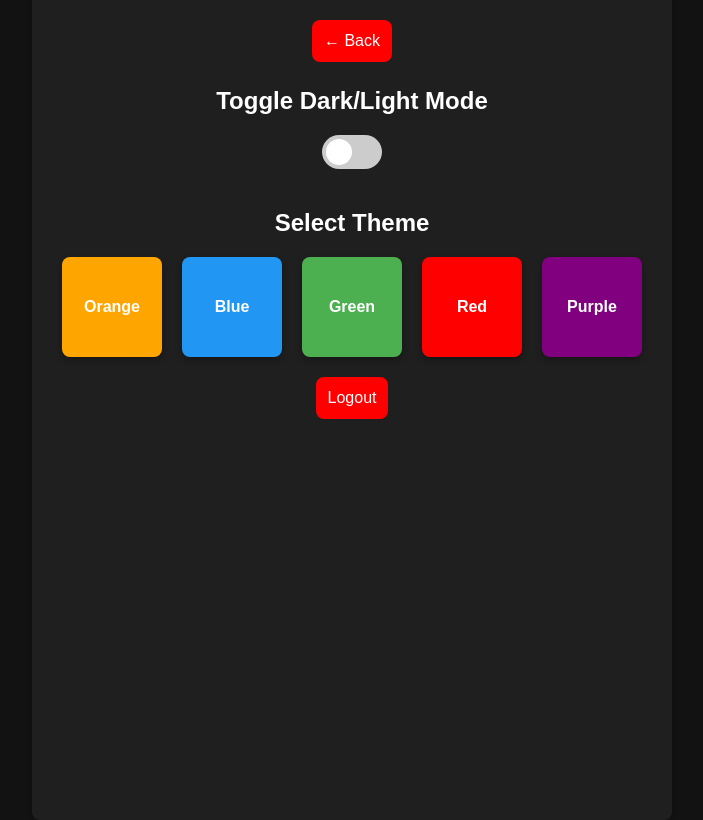
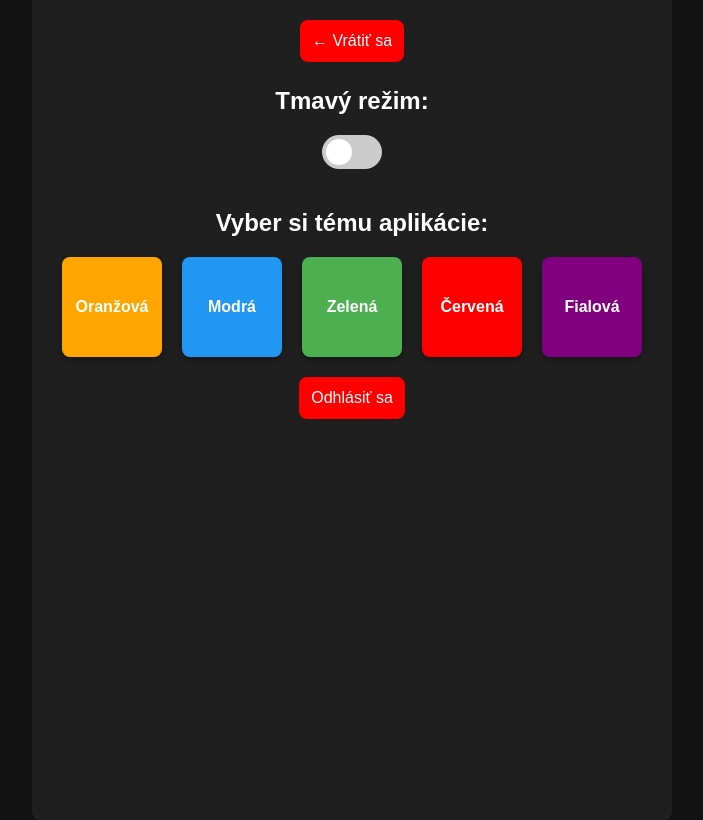
Before and after one commit to CaptainRepus/Idk, a Flask app: page /settings in a window 1280 px wide. Shown: the whole page, without its empty margins (288-991 px from the left). Run offline with Flask 3, Linux system fonts and the light colour scheme.

Commit message:
minicheckpoint

```diff
--- a/modules/chat/__init__.py
+++ b/modules/chat/__init__.py
@@ -30,12 +30,12 @@ def get_story():
             model="gpt-3.5-turbo",
             messages=[{
                 "role": "system",
-                "content": "You are a creative writer."
+                "content": "Si kreatívny spisovateľ."
             }, {
                 "role":
                 "user",
                 "content":
-                f"Write a very very short sales industry story featuring {random_name}."
+                f"Napíš veľmi krátky príbeh v slovenčine z oblasti predaja, v ktorom bude hrať {random_name}."
             }],
             max_tokens=250)
         ai_story = response.choices[0].message['content'].strip()
--- a/static/chat.js
+++ b/static/chat.js
@@ -2,37 +2,40 @@ document.addEventListener("DOMContentLoaded", () => {
   const chatBox = document.getElementById("chat-box");
   const userInput = document.getElementById("user-input");
   const sendButton = document.getElementById("send-button");
-  const nextButton = document.createElement("button"); // Create the Next button
+  const nextButton = document.createElement("button");
   const backButton = document.getElementById("back-button");
   const dropdownButton = document.getElementById("dropdown-button");
   const dropdownContent = document.getElementById("dropdown-content");
 
   nextButton.id = "next-button";
   nextButton.textContent = "Next";
-  nextButton.style.display = "none"; // Initially hidden
-
+  nextButton.style.display = "none";
   document.querySelector(".message-input-container").appendChild(nextButton);
 
-  const openMenuButton = document.createElement("button"); // Create the Open Menu button
+  const openMenuButton = document.createElement("button");
   openMenuButton.id = "open-menu-button";
-  openMenuButton.textContent = "Open Menu";
-  openMenuButton.style.display = "none"; // Initially hidden
+  openMenuButton.textContent = "Otvoriť menu";
+  openMenuButton.style.display = "none";
   document.querySelector(".message-input-container").appendChild(openMenuButton);
 
   const steps = [
-    { type: "welcome", content: `Welcome, ${username}! Click "Next" to continue.` },
-    { type: "api", content: "Motivational quote" },
+    { type: "welcome", content: `Vitaj späť, ${username}! Klikni "Ďalej" pre tvoj motivačný impulz na dnešok:` },
+    { type: "api", content: "Motivácia dňa v slovenčine" },
     { type: "image", content: '<img src="/static/images/team_photo.jpg" alt="Team Photo">' },
-    { type: "level", content: `Your level: ${userLevel}, XP to next level: 100.` },
+    { type: "level", content: `Tvoj level: ${userLevel}, XP do ďalšieho levlu: 100.` },
     { type: "api_story", content: "Generate sales story" },
-    { type: "final", content: "Are you ready to conquer the day?" },
+    { type: "final", content: "Čo by si chcel dnes robiť?" },
   ];
 
-  const currentDate = new Date().toISOString().split("T")[0]; // Get the current date in YYYY-MM-DD format
+  const currentDate = new Date().toISOString().split("T")[0];
+  let currentStep = 0;
+  let startDayButtonDisplayed = false;
+  let loadingMessageElem;
 
-  let currentStep = 0;
-  let startDayButtonDisplayed = false; // Flag to track if the 'Start the Day' button has been displayed
-  let loadingMessageElem; // Variable to hold the loading message element
+  // Add the clearAllMessages function here
+  const clearAllMessages = () => {
+    chatBox.innerHTML = ''; // Clear all existing messages
+  };
 
   const addMessage = (content, type) => {
     const messageElem = document.createElement("div");
@@ -40,11 +43,11 @@ document.addEventListener("DOMContentLoaded", () => {
     messageElem.innerHTML = `<p>${content}</p>`;
     chatBox.appendChild(messageElem);
     chatBox.scrollTop = chatBox.scrollHeight;
-    return messageElem; // Return the created message element
+    return messageElem;
   };
 
   const showLoadingMessage = () => {
-    loadingMessageElem = addMessage("AI generating motivation/story...", "loading");
+    loadingMessageElem = addMessage("AI generuje...", "Načítava...");
   };
 
   const hideLoadingMessage = () => {
@@ -66,8 +69,8 @@ document.addEventListener("DOMContentLoaded", () => {
       hideLoadingMessage();
       if (data.message) {
         addMessage(data.message, "received");
-        if (currentStep < steps.length - 1) showNextButton(); // Show Next button until the last step
-        else showStartDayButton(); // Show Start Day button at the last step
+        if (currentStep < steps.length - 1) showNextButton();
+        else showStartDayButton();
       } else if (data.error) {
         addMessage("Error: " + data.error, "received");
         showNextButton();
@@ -106,48 +109,46 @@ document.addEventListener("DOMContentLoaded", () => {
   };
 
   const showStartDayButton = () => {
-    // Check if the Start Day button has already been displayed
     if (!startDayButtonDisplayed) {
-      startDayButtonDisplayed = true; // Mark flag as true
+      startDayButtonDisplayed = true;
       nextButton.style.display = "none";
       const startDayButton = document.createElement("button");
       startDayButton.id = "start-day-button";
-      startDayButton.textContent = "Start the Day";
+      startDayButton.textContent = "Začať deň";
       document.querySelector(".message-input-container").appendChild(startDayButton);
       startDayButton.addEventListener("click", () => {
+        clearAllMessages(); // Clear all previous messages
+        const finalMessage = "Si pripravený začať deň?";
+        addMessage(finalMessage, "received");
         displayActionButtons();
-        startDayButton.remove(); // Remove Start the Day button
+        startDayButton.remove();
       });
     }
   };
 
   const displayActionButtons = () => {
     const buttonsData = [
-      { text: "New report", color: "#FF6666" },
-      { text: "Active reports", color: "#FF3333" },
-      { text: "Notifications", color: "#FF0000" },
-      { text: "Values", color: "#CC0000" },
-      { text: "Personal growth", color: "#990000" },
-      { text: "Help us improve", color: "#660000" },
+      { text: "Nový report", color: "#FF6666" },
+      { text: "Aktívne reporty", color: "#FF3333" },
+      { text: "Oznámenia", color: "#FF0000" },
+      { text: "Hodnoty", color: "#CC0000" },
+      { text: "Osobný rozvoj", color: "#990000" },
+      { text: "Vylepšiť predaj", color: "#660000" },
     ];
 
-    clearMessageContainer(); // Clear existing buttons
+    clearMessageContainer();
 
     buttonsData.forEach((btnData) => {
       const actionButton = document.createElement("button");
       actionButton.textContent = btnData.text;
       actionButton.style.backgroundColor = btnData.color;
-      actionButton.className = "action-button"; // Add a class for consistent styling
-
+      actionButton.className = "action-button";
       document.querySelector(".message-input-container").appendChild(actionButton);
-
       actionButton.addEventListener("click", () => {
-        if (btnData.text === "New report") {
-          addMessage("Okay, so we are going to create a new report. Check if it's a new or existing customer.", "received");
-          // Show new buttons for "New customer" and "Old customer"
+        if (btnData.text === "Nový report") {
+          addMessage("Skvelé! Poďme začať s tvojim novým reportom. Chceš pridať report pre nového klienta alebo existujúceho klienta?", "received");
           displayNewCustomerOptions();
         } else {
-          // Placeholder for future routing or actions
           alert(`Action for ${btnData.text} button`);
         }
       });
@@ -156,22 +157,19 @@ document.addEventListener("DOMContentLoaded", () => {
 
   const displayNewCustomerOptions = () => {
     const newCustomerOptions = [
-      { text: "New customer", color: "#FF6666" },
-      { text: "Old customer", color: "#FF3333" },
+      { text: "Nový zákazník", color: "#FF6666" },
+      { text: "Starý zákazník", color: "#FF3333" },
     ];
 
-    clearMessageContainer(); // Clear existing buttons
-
+    clearMessageContainer();
     newCustomerOptions.forEach((option) => {
       const optionButton = document.createElement("button");
       optionButton.textContent = option.text;
       optionButton.style.backgroundColor = option.color;
-      optionButton.className = "action-button"; // Add a class for consistent styling
+      optionButton.className = "action-button";
 
       document.querySelector(".message-input-container").appendChild(optionButton);
-
       optionButton.addEventListener("click", () => {
-        // Placeholder for future routing or actions
         alert(`Action for ${option.text} button`);
       });
     });
@@ -179,13 +177,12 @@ document.addEventListener("DOMContentLoaded", () => {
 
   const clearMessageContainer = () => {
     const container = document.querySelector(".message-input-container");
-    container.innerHTML = ""; // Clear all existing content
+    container.innerHTML = "";
   };
 
   const handleNextStep = () => {
     const step = steps[currentStep];
     currentStep += 1;
-
     if (step.type === "api") {
       fetchAIResponse(step.content);
     } else if (step.type === "api_story") {
@@ -202,23 +199,19 @@ document.addEventListener("DOMContentLoaded", () => {
 
   const initChatFlow = () => {
     if (lastWelcomeDate === currentDate) {
-      // If the welcome messages were shown today, show the Open Menu button for returning users
       userInput.style.display = "none";
       sendButton.style.display = "none";
-      addMessage(`Welcome back, ${username}! Click "Open Menu" to continue.`, "received");
+      addMessage(`Vítaj späť, ${username}! Klikni na "Otvoriť menu" pre pokračovanie`, "received");
       openMenuButton.style.display = "inline";
     } else {
-      // If the welcome messages were not shown today, proceed with the steps
       handleNextStep();
-      // Update the last welcome date on the server
       fetch("/chat/update_welcome_date", { method: "POST" });
     }
   };
 
   openMenuButton.addEventListener("click", () => {
-    // Display action buttons when "Open Menu" is clicked
     displayActionButtons();
-    openMenuButton.style.display = "none"; // Hide the Open Menu button
+    openMenuButton.style.display = "none";
   });
 
   nextButton.addEventListener("click", () => {
@@ -241,31 +234,25 @@ document.addEventListener("DOMContentLoaded", () => {
     }
   });
 
-  // Initialize the chat flow based on the last welcome date
   initChatFlow();
 
-  // Redirect to settings page on dropdown button click
   dropdownButton.addEventListener("click", () => {
     window.location.href = "/settings";
   });
 
-  // Logout button handling
   document.getElementById("logout-button").addEventListener("click", () => {
-    // You need to implement the backend route for logout if not already done.
     fetch("/auth/logout", { method: "POST" })
       .then(response => {
         if (response.ok) {
             window.location.href = "/auth/login";
         } else {
-            alert("Logout failed!");
+            alert("Odhlásenie zlyhalo!");
         }
     })
     .catch(error => console.error("Error logging out:", error));
   });
 
-  // Back button handling
   backButton.addEventListener("click", () => {
-    // Clear the current buttons and display the basic action buttons
     clearMessageContainer();
     displayActionButtons();
   });
--- a/static/script.js
+++ b/static/script.js
@@ -2,6 +2,7 @@ document.addEventListener('DOMContentLoaded', () => {
     const messageInput = document.getElementById('messageInput');
     const sendButton = document.getElementById('sendButton');
     const chatMessages = document.querySelector('.chat-messages');
+    const themeBoxes = document.querySelectorAll('.theme-box');
 
     function sendMessage() {
         const messageText = messageInput.value.trim();
@@ -70,7 +71,7 @@ document.addEventListener('DOMContentLoaded', () => {
             })
             .then(data => {
                 if (data.includes('Invalid PIN')) {
-                    alert('Invalid PIN');
+                    alert('Nesprávny PIN');
                 } else if (data.includes('/welcome_user')) {
                     const params = new URLSearchParams(data.split('?')[1]);
                     const username = params.get('username');
@@ -90,47 +91,27 @@ document.addEventListener('DOMContentLoaded', () => {
             localStorage.removeItem('username');
         });
     }
-});
 
-document.addEventListener('DOMContentLoaded', () => {
-    const isLoggedIn = localStorage.getItem('isLoggedIn');
-    const username = localStorage.getItem('username');
+    // Apply theme to homepage buttons
+    const applyThemeToButtons = (theme) => {
+        const buttons = document.querySelectorAll('.action-button');
+        buttons.forEach(button => {
+            button.className = 'action-button'; // Reset class to default
+            button.classList.add(`theme-${theme}`);
+        });
+    };
 
-    if (isLoggedIn === 'true' && username) {
-        if (window.location.pathname === '/' || window.location.pathname === '/auth/login' || window.location.pathname === '/auth/register') {
-            window.location.href = '/chat/index';
-        }
-    }
-});
-
-document.addEventListener('DOMContentLoaded', () => {
-    const form = document.getElementById('loginForm');
-    const inputs = document.querySelectorAll('.pin-inputs input');
-    inputs.forEach((input, index) => {
-        input.addEventListener('input', () => {
-            if (input.value.length && index < inputs.length - 1) {
-                inputs[index + 1].focus();
-            }
-            if (input.value.length === 0 && index > 0) {
-                inputs[index - 1].focus();
-            }
-            if (Array.from(inputs).every(input => input.value.length === 1)) {
-                form.submit();
-            }
-        });
-    });
-});
-document.addEventListener('DOMContentLoaded', () => {
-    const toggle = document.getElementById('dark-mode-toggle');
-    const themeBoxes = document.querySelectorAll('.theme-box');
-
+    // Update the applyTheme function
     const applyTheme = (theme) => {
         document.body.className = ''; // Clear all classes
         document.body.classList.add(theme);
         localStorage.setItem('theme', theme);
+        applyThemeToButtons(theme);  // Apply theme to homepage buttons
     };
 
     // Initialize dark mode based on localStorage value
+    const toggle = document.getElementById('dark-mode-toggle');
+
     if (toggle) {
         toggle.addEventListener('change', () => {
             document.body.classList.toggle('dark-mode', toggle.checked);
@@ -156,7 +137,6 @@ document.addEventListener('DOMContentLoaded', () => {
         });
     });
 
-    // Back button navigation
     const backButton = document.getElementById('back-button');
     if (backButton) {
         backButton.addEventListener('click', () => {
--- a/static/style.css
+++ b/static/style.css
@@ -10,6 +10,7 @@ body, html {
 }
 .backbutton{
     width: 15%;
+    height: 50%;
 }
 /* General Button Style */
 button {
@@ -20,7 +21,25 @@ button {
     margin: 5px;
     cursor: pointer;
 }
+.action-button.theme-orange {
+    background-color: #FFA500;
+}
 
+.action-button.theme-blue {
+    background-color: #2196F3;
+}
+
+.action-button.theme-green {
+    background-color: #4CAF50;
+}
+
+.action-button.theme-red {
+    background-color: #FF0000;
+}
+
+.action-button.theme-purple {
+    background-color: #800080;
+}
 /* Settings Container */
 .settings-container {
     width: 600px; /* Set fixed width */
@@ -169,7 +188,6 @@ body.dark-mode input {
 .nav-container {
     width: 600px; /* Match the chat container width */
     background-color: #1f1f1f; /* Slightly lighter dark background for container */
-    padding: 10px;
     display: flex;
     justify-content: space-between;
     align-items: center;
--- a/templates/auth/login.html
+++ b/templates/auth/login.html
@@ -5,15 +5,15 @@
 {% block content %}
 <div class="container">
     <div class="login-container">
-        <h1>Welcome</h1>
-        <p>Please enter your 5-digit PIN to continue.<br>If you have any issues logging in, contact your manager.</p>
+        <h1>Vítaj</h1>
+        <p>Prosím, zadaj svoj 5-ciferný kód na pokračovanie. Ak máš nejaké problémy s prihlásením, kontaktuj svojho manažéra.</p>
         <form id="loginForm" action="{{ url_for('auth.auth_login') }}" method="post">
             <div class="pin-inputs">
                 {% for i in range(1, 6) %}
                 <input type="text" maxlength="1" name="pin{{ i }}" required>
                 {% endfor %}
             </div>
-            <button type="submit">Continue</button>
+            <button type="submit">Pokračovať</button>
         </form>
     </div>
 </div>
--- a/templates/settings.html
+++ b/templates/settings.html
@@ -4,26 +4,26 @@
 
 {% block content %}
 <div class="settings-container">
-    <button id="back-button">← Back</button>
+    <button id="back-button">← Vrátiť sa</button>
 
     <div class="toggle-container">
-        <h2>Toggle Dark/Light Mode</h2>
+        <h2>Tmavý režim:</h2>
         <label class="switch">
             <input type="checkbox" id="dark-mode-toggle">
             <span class="slider round"></span>
         </label>
     </div>
-    <h2>Select Theme</h2>
+    <h2>Vyber si tému aplikácie:</h2>
     <div class="theme-selection">
 
-        <div class="theme-box" id="theme-orange" style="background-color: #FFA500;">Orange</div>
-        <div class="theme-box" id="theme-blue" style="background-color: #2196F3;">Blue</div>
-        <div class="theme-box" id="theme-green" style="background-color: #4CAF50;">Green</div>
-        <div class="theme-box" id="theme-red" style="background-color: #FF0000;">Red</div>
-        <div class="theme-box" id="theme-purple" style="background-color: #800080;">Purple</div>
+        <div class="theme-box" id="theme-orange" style="background-color: #FFA500;">Oranžová</div>
+        <div class="theme-box" id="theme-blue" style="background-color: #2196F3;">Modrá</div>
+        <div class="theme-box" id="theme-green" style="background-color: #4CAF50;">Zelená</div>
+        <div class="theme-box" id="theme-red" style="background-color: #FF0000;">Červená</div>
+        <div class="theme-box" id="theme-purple" style="background-color: #800080;">Fialová</div>
     </div>
 
-    <button id="logout-button">Logout</button>
+    <button id="logout-button">Odhlásiť sa</button>
 </div>
 {% endblock %}
 
```
Also changed, not shown: templates/chat/index.html (+4 -4 lines).
